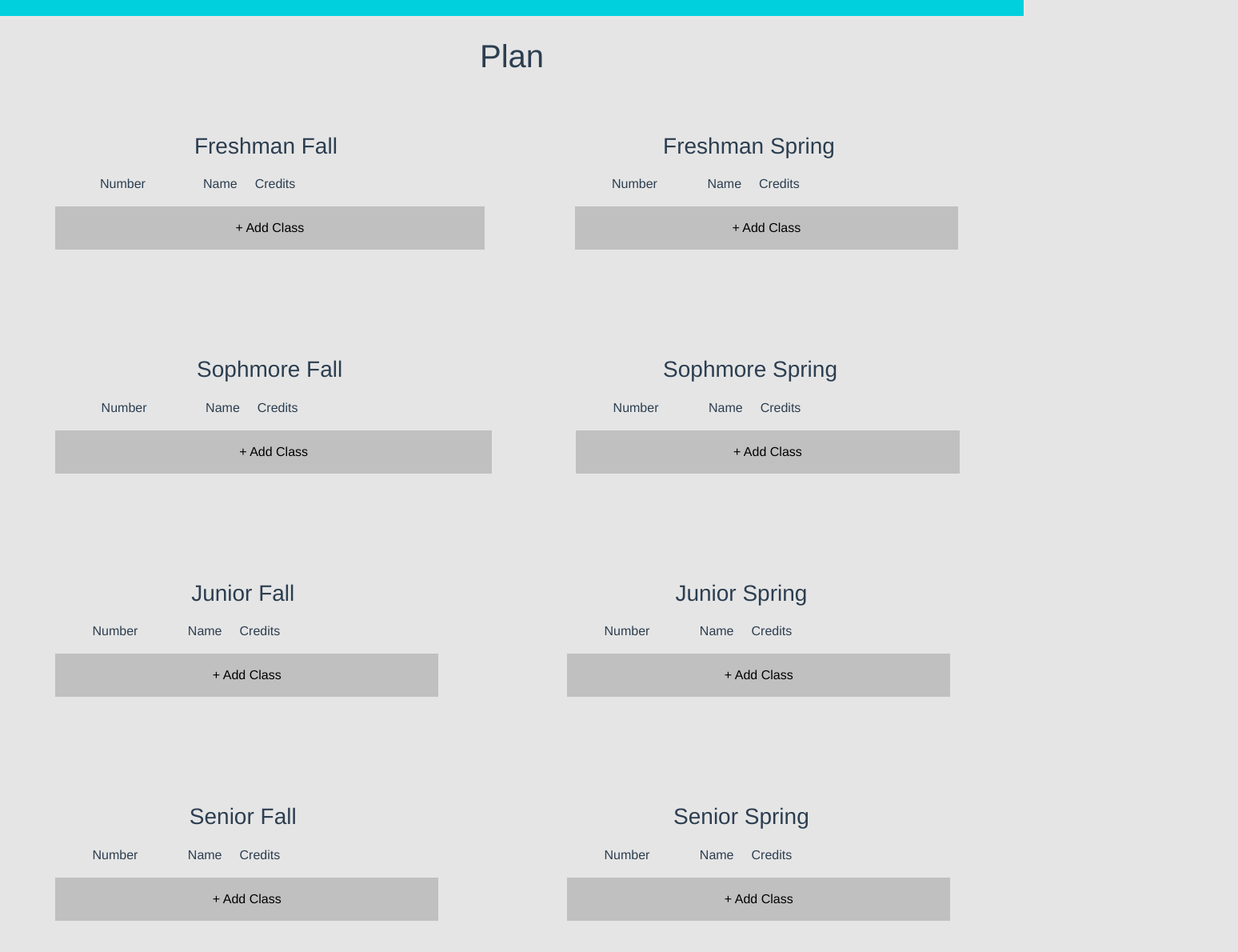
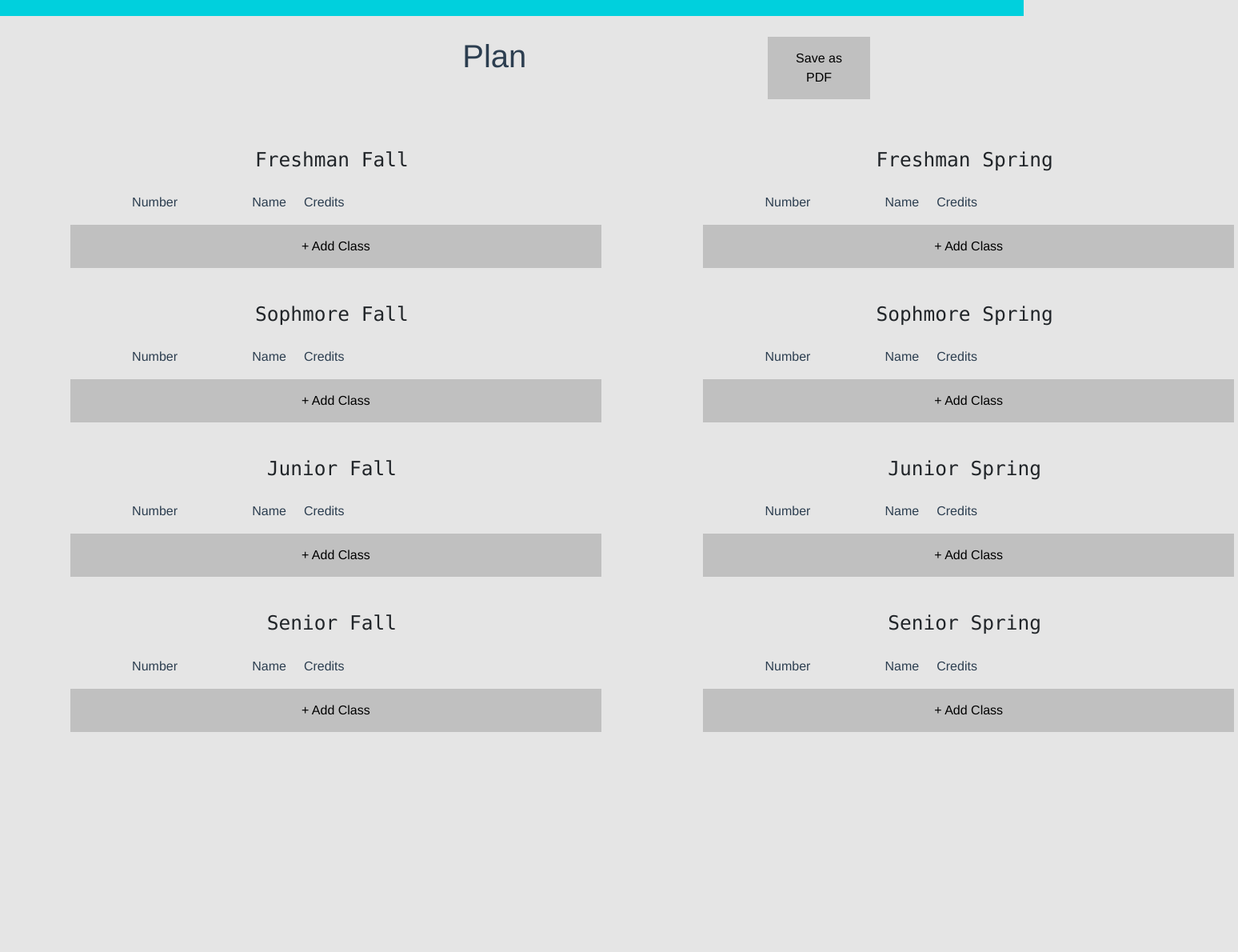
Before and after one commit to tylerdavidjoy/SEIV-Project2-Vue, a Vue app: page /plan in a window 1280 px wide. Shown: the part 98-1288 px from the top of the page at 80% size, 1548 px wide, since content can reach past the window. After the commit the page ends 1101 px from the top, so only its background shows below. Built offline with nearby package versions, Linux system fonts and the light colour scheme.

Commit message:
Fixed css on plan page Added Save as PDF button

```diff
--- a/src/components/Plan.vue
+++ b/src/components/Plan.vue
@@ -1,9 +1,20 @@
 <template>
   <div>
-    <h1 style="margin-top:2%;">Plan</h1>
+    <div style="margin-bottom: 5%;">
+      <span>
+        <h1 style="margin-top:2%; margin-right:-22%; display: inline-block;">Plan</h1>
+        <button style="width:10%; float:right; margin-top:2%; margin-right: 15%;">Save as PDF</button>
+      </span>
+  </div>
 
-    <table style="float: left">
-      <h3 class="left">Freshman Fall</h3>
+  <table>
+    <tbody>
+
+      <tr>
+        <td style="margin:10%;">
+
+          <table>
+            <h3 class="left"><pre>{{frF}}</pre></h3>
             <tbody>
               <tr>
                 <td><label>Number</label></td>
@@ -23,8 +34,14 @@
             </tbody>
           </table>
 
-    <table style="display: inline-block;">
-      <h3 class="right">Freshman Spring</h3>
+        </td>
+        <td style="width:40%;">
+          <div style="width:90%;"></div>
+        </td>
+        <td>
+
+            <table>
+            <h3 class="left"><pre>{{frS}}</pre></h3>
             <tbody>
               <tr>
                 <td><label>Number</label></td>
@@ -44,10 +61,16 @@
             </tbody>
           </table>
 
-  <div/>
 
-    <table style="float:left;">
-      <h3 class="left">Sophmore Fall</h3>
+        </td>
+      </tr>
+
+
+      <tr>
+        <td style="margin:10%">
+
+          <table>
+            <h3 class="left"><pre>{{soF}}</pre></h3>
             <tbody>
               <tr>
                 <td><label>Number</label></td>
@@ -67,8 +90,14 @@
             </tbody>
           </table>
 
-    <table style="display: inline-block;">
-      <h3 class="right">Sophmore Spring</h3>
+        </td>
+        <td style="width:40%;">
+          <div style="width:90%;"></div>
+        </td>
+        <td>
+
+            <table>
+            <h3 class="left"><pre>{{soS}}</pre></h3>
             <tbody>
               <tr>
                 <td><label>Number</label></td>
@@ -88,10 +117,16 @@
             </tbody>
           </table>
 
-    <div/>
 
-      <table style="float: left;">
-      <h3 class="left">Junior Fall</h3>
+        </td>
+      </tr>
+
+
+    <tr>
+        <td style="margin:10%">
+
+          <table>
+            <h3 class="left"><pre>{{juF}}</pre></h3>
             <tbody>
               <tr>
                 <td><label>Number</label></td>
@@ -111,8 +146,14 @@
             </tbody>
           </table>
 
-    <table style="display: inline-block;">
-      <h3 class="right">Junior Spring</h3>
+        </td>
+        <td style="width:40%;">
+          <div style="width:90%;"></div>
+        </td>
+        <td>
+
+            <table>
+            <h3 class="left"><pre>{{juS}}</pre></h3>
             <tbody>
               <tr>
                 <td><label>Number</label></td>
@@ -132,10 +173,15 @@
             </tbody>
           </table>
 
-    <div/>
 
-      <table style="float: left;">
-      <h3 class="left">Senior Fall</h3>
+        </td>
+      </tr>
+
+        <tr>
+        <td style="margin:10%">
+
+          <table>
+            <h3 class="left"><pre>{{seF}}</pre></h3>
             <tbody>
               <tr>
                 <td><label>Number</label></td>
@@ -155,8 +201,14 @@
             </tbody>
           </table>
 
-      <table style="display: inline-block;">
-      <h3 class="right">Senior Spring</h3>
+        </td>
+        <td style="width:40%;">
+          <div style="width:90%;"></div>
+        </td>
+        <td>
+
+            <table>
+            <h3 class="left"><pre>{{seS}}</pre></h3>
             <tbody>
               <tr>
                 <td><label>Number</label></td>
@@ -176,6 +228,13 @@
             </tbody>
           </table>
 
+
+        </td>
+      </tr>
+
+
+    </tbody>
+  </table>
   </div>
 </template>
 
@@ -194,7 +253,15 @@ export default {
         juniorS: [],
         seniorF: [],
         seniorS: []
-      }
+      },
+      frF: " Freshman Fall ",
+      frS: "Freshman Spring",
+      soF: " Sophmore Fall ",
+      soS: "Sophmore Spring",
+      juF: "  Junior Fall  ",
+      juS: " Junior Spring ",
+      seF: "  Senior Fall  ",
+      seS: " Senior Spring ",
     };
   },
   methods:{
@@ -264,6 +331,7 @@ export default {
 table {
   margin: 5%;
 }
+
 .left{
   text-align:center;
   width:300%
@@ -271,7 +339,7 @@ table {
 
 .right{
   text-align:center;
-  width:150%;
+  width:170%;
 }
 
 .list {
```
Lines whose indentation alone changed are shown as unchanged.
